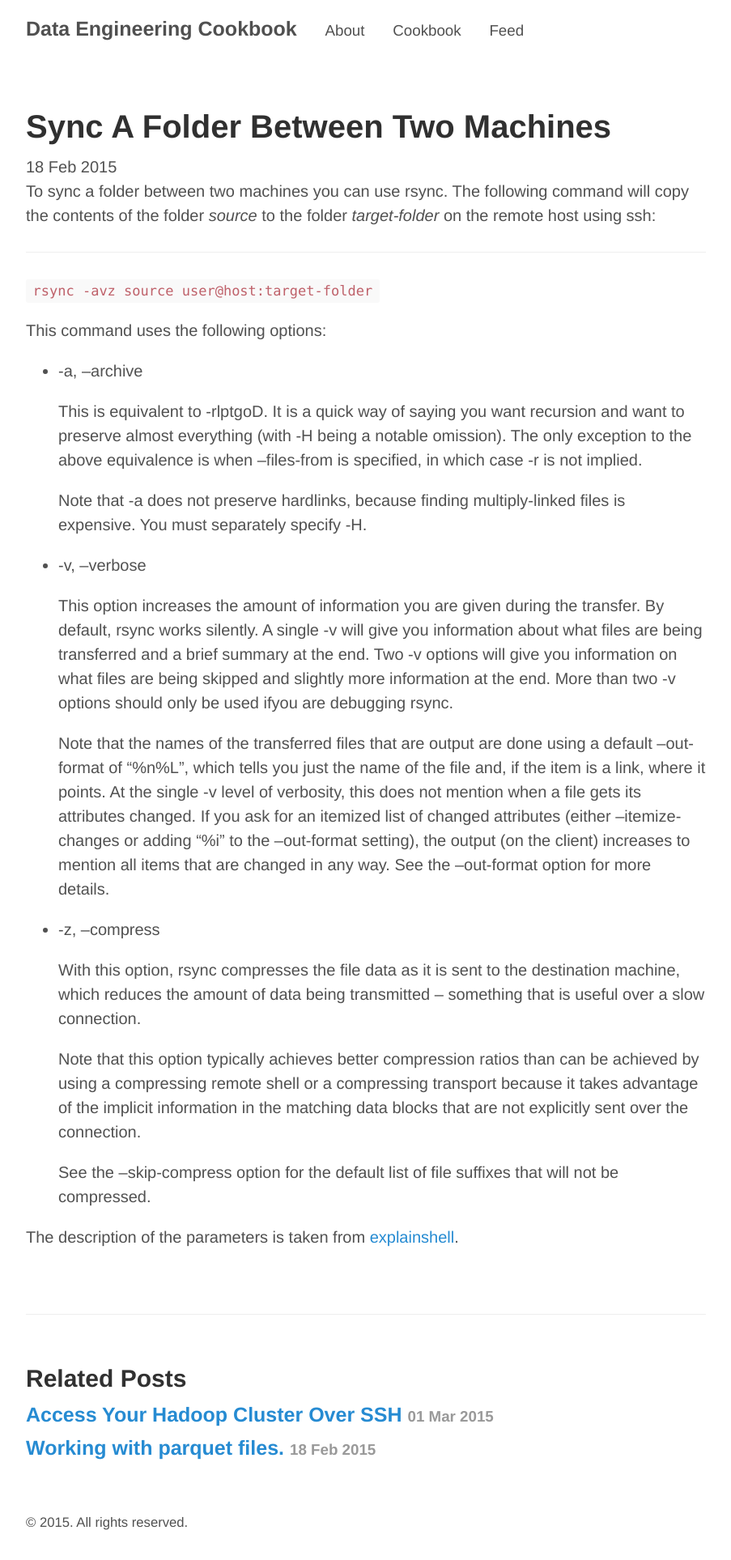
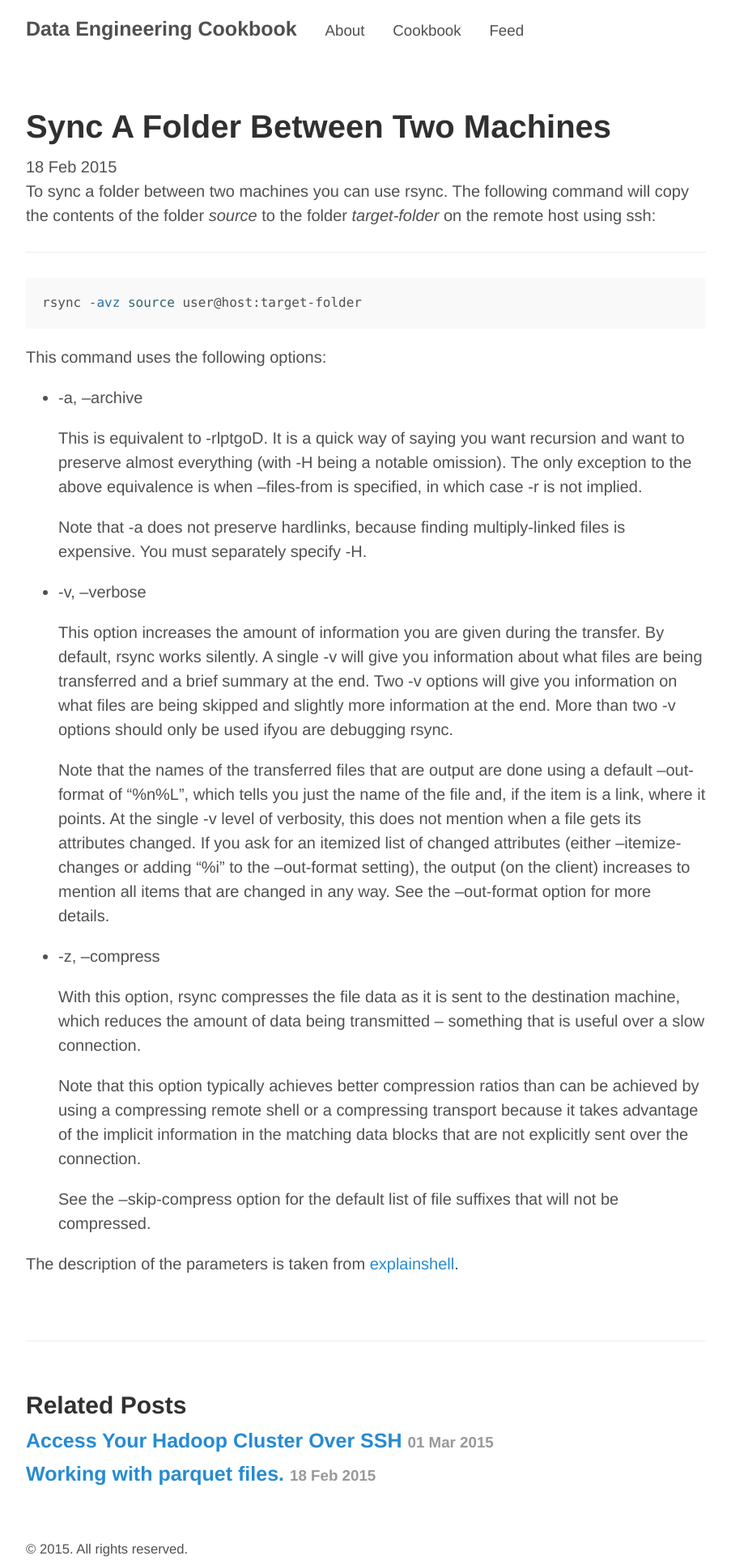
Before and after one commit to HelmutZechmann/HelmutZechmann.github.io, a Jekyll site: the page built from _posts/2015-02-18-copy-files-with-rsync.md, in a window 1280 px wide. Shown: the whole page at 81% size, without its empty margins (188-1091 px from the left). Built offline with Jekyll 4.4.1, drawn with Linux system fonts in a browser that asks for light colours; Markdown is read by kramdown in place of the engine named in the settings; before the commit the page ends 1894 px from its top, so only the background shows below that.

Commit message:
Set syntax type.

````diff
--- a/_posts/2015-02-18-copy-files-with-rsync.md
+++ b/_posts/2015-02-18-copy-files-with-rsync.md
@@ -9,7 +9,9 @@ To sync a folder between two machines you can use rsync. The following command w
 
 ---
 
-```rsync -avz source user@host:target-folder```
+```bash
+rsync -avz source user@host:target-folder
+```
 
 This command uses the following options:
 
````
